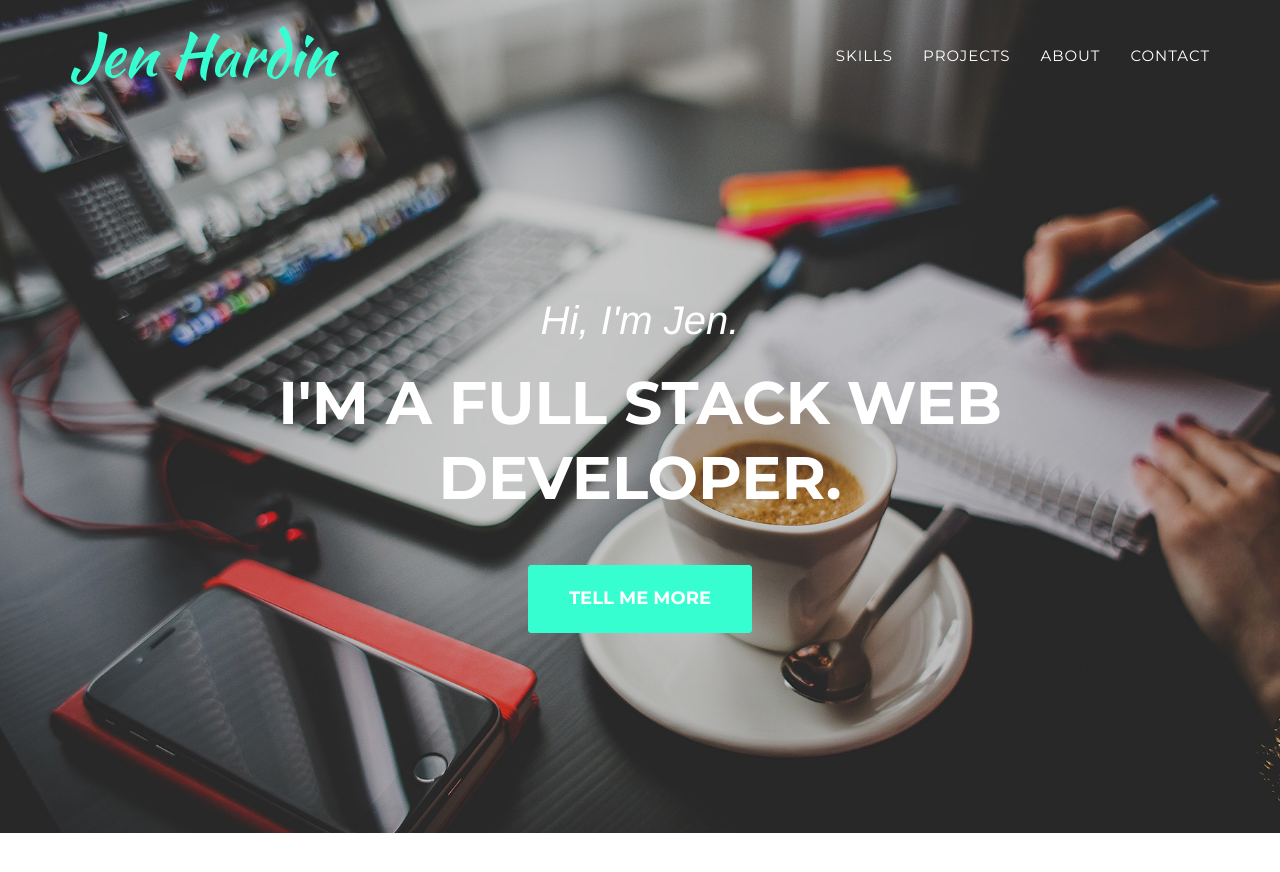
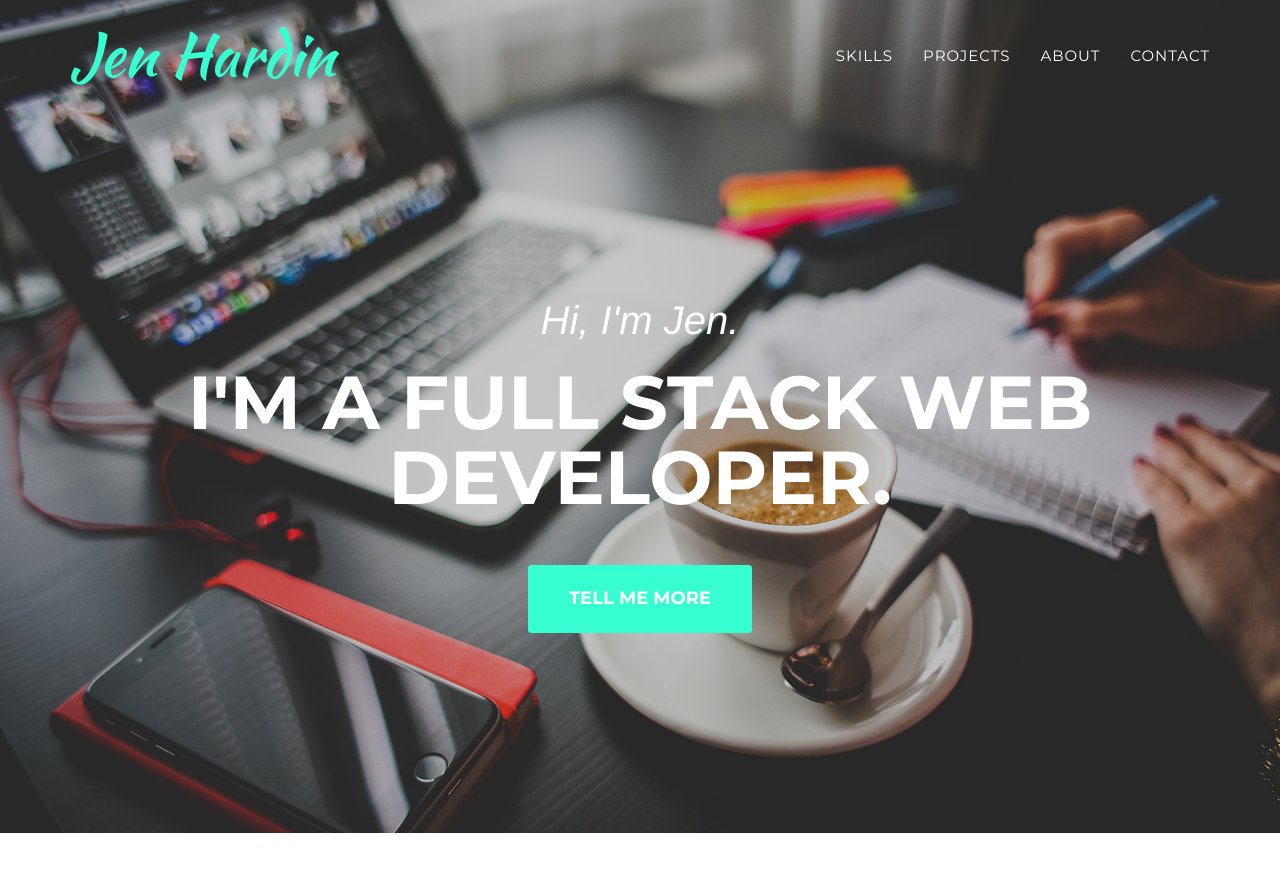
Before and after one commit to jenhardin/jenhardin.github.io, a Jekyll site: the page built from index.html, in a window 1280 px wide and 900 px high. Shown: the top 872 px of the window. Built offline with Jekyll 4.4.1, drawn with Linux system fonts in a browser that asks for light colours; some web fonts are replaced.

Commit message:
Update header.html

```diff
--- a/_includes/header.html
+++ b/_includes/header.html
@@ -47,7 +47,7 @@
         <div class="container">
             <div class="intro-text">
                 <div class="intro-lead-in">Hi, I'm Jen.</div>
-                <div class="intro-heading" style="font-size:60px" >I'm a full stack web developer.</div>
+                <div class="intro-heading">I'm a full stack web developer.</div>
                 <a href="#services" class="page-scroll btn btn-xl">Tell Me More</a>
             </div>
         </div>
```
